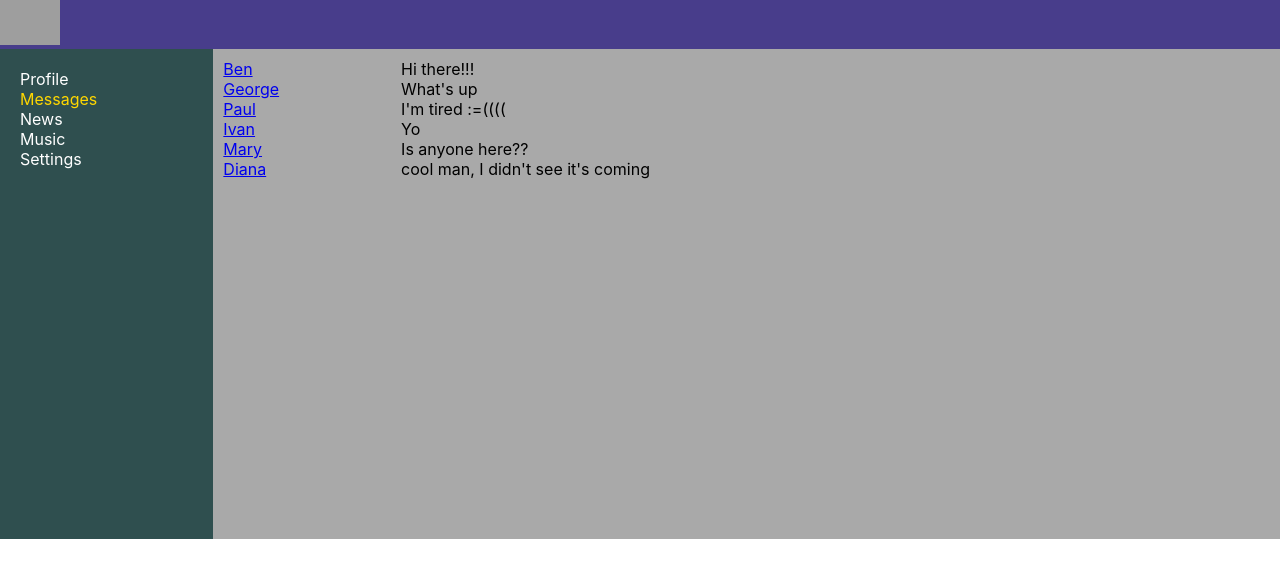
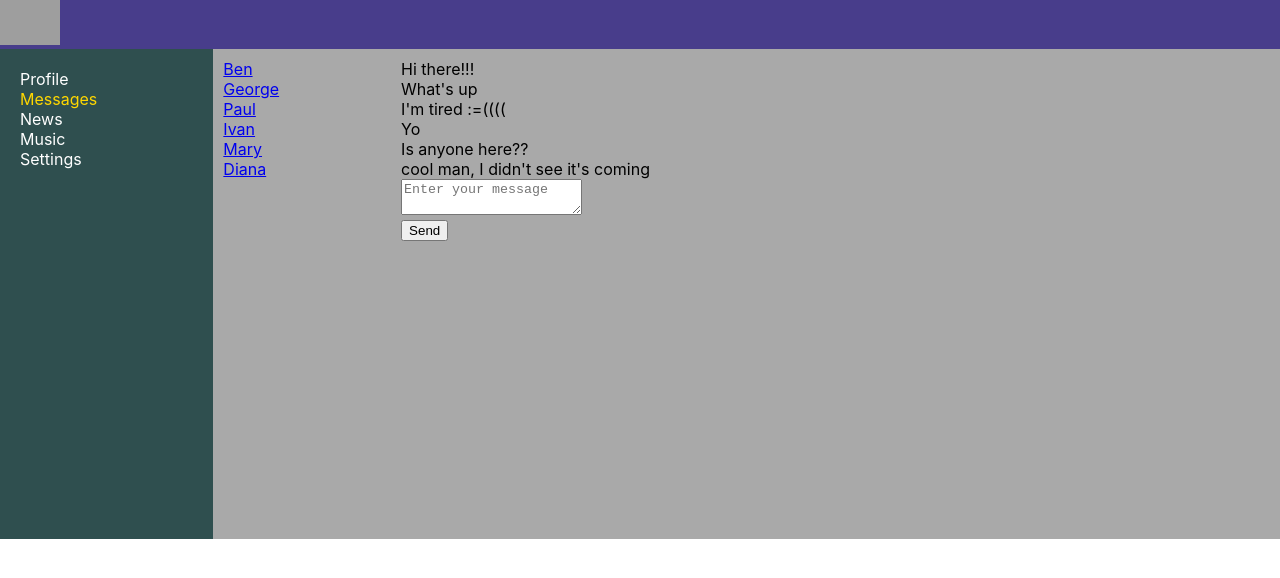
Before and after one commit to viktormishyn/react-social-media-app, a React (Create React App) app: page /dialogues in a window 1280 px wide. Shown: the top 578 px of the page. Built offline with nearby package versions, Linux system fonts and the light colour scheme; grey boxes are pictures that could not be loaded.

Commit message:
40. Create flux for messages in state.js and Dialogues.jsx

```diff
--- a/src/App.js
+++ b/src/App.js
@@ -20,7 +20,8 @@ const App = (props) => {
                 <div className="app-wrapper-content">
                     <Route path="/dialogues"
                            render={() => <Dialogues
-                               state={props.state.dialoguesPage}/>}/>
+                               dialoguesPage={props.state.dialoguesPage}
+                               dispatch={props.dispatch}/>}/>
                     <Route path="/profile"
                            render={() => <Profile
                                profilePage={props.state.profilePage}
--- a/src/components/Dialogues/Dialogues.jsx
+++ b/src/components/Dialogues/Dialogues.jsx
@@ -2,11 +2,23 @@ import s from './Dialogues.module.css'
 import {NavLink} from "react-router-dom"
 import DialogueItem from "./DialogueItem/DialogueItem";
 import Message from "./Message/Message";
+import {sendMessageActionCreator, updateNewMessageBodyActionCreator} from "../../redux/state";
 
 const Dialogues = (props) => {
 
-    let dialoguesElements = props.state.dialogues.map(d => (<DialogueItem name={d.name} id={d.id}/>))
-    let messagesElements = props.state.messages.map(m => (<Message message={m.message}/>))
+    let dialoguesElements = props.dialoguesPage.dialogues.map(d => (<DialogueItem name={d.name} id={d.id}/>))
+    let messagesElements = props.dialoguesPage.messages.map(m => (<Message message={m.message}/>))
+    let newMessageBody = props.dialoguesPage.newMessageBody
+
+    let onSendMessageClick = () => {
+        props.dispatch(sendMessageActionCreator())
+    }
+
+    let onNewMessageChange = (e) => {
+        let body = e.target.value
+        props.dispatch(updateNewMessageBodyActionCreator(body))
+    }
+
 
     return (
         <div className={s.dialogues}>
@@ -14,7 +26,17 @@ const Dialogues = (props) => {
                 {dialoguesElements}
             </div>
             <div className={s.messages}>
-                {messagesElements}
+                <div>{messagesElements}</div>
+                <div>
+                    <div>
+                        <textarea value={newMessageBody}
+                                  onChange={onNewMessageChange}
+                                  placeholder="Enter your message"/>
+                    </div>
+                    <div>
+                        <button onClick={onSendMessageClick}>Send</button>
+                    </div>
+                </div>
             </div>
         </div>
     );
--- a/src/redux/state.js
+++ b/src/redux/state.js
@@ -1,5 +1,7 @@
 const ADD_POST = "ADD-POST"
 const UPDATE_NEW_POST_TEXT = "UPDATE-NEW-POST-TEXT"
+const UPDATE_NEW_MESSAGE_BODY = "UPDATE-NEW-MESSAGE-BODY"
+const SEND_MESSAGE = "SEND-MESSAGE"
 
 let store = {
     _state: {
@@ -28,7 +30,8 @@ let store = {
                 {id: 4, message: 'Yo'},
                 {id: 5, message: 'Is anyone here??'},
                 {id: 6, message: 'cool man, I didn\'t see it\'s coming'},
-            ]
+            ],
+            newMessageBody: ""
         }
     },
     _callSubscriber() {
@@ -55,24 +58,25 @@ let store = {
         } else if (action.type === UPDATE_NEW_POST_TEXT) {
             this._state.profilePage.newPostText = action.newText
             this._callSubscriber(this._state)
+        } else if (action.type === UPDATE_NEW_MESSAGE_BODY) {
+            this._state.dialoguesPage.newMessageBody = action.body
+            this._callSubscriber(this._state)
+        } else if (action.type === SEND_MESSAGE) {
+            let body = this._state.dialoguesPage.newMessageBody
+            this._state.dialoguesPage.messages.push({id: 6, message: body})
+            this._state.dialoguesPage.newMessageBody = ''
+            this._callSubscriber(this._state)
         }
     }
 }
 
 
-export const addPostActionCreator = () => {
-    return {
-        type: ADD_POST
-    }
-}
-
-export const updateNewPostTextActionCreator = (text) => {
-    return {
-        type: UPDATE_NEW_POST_TEXT,
-        newText: text
-    }
-}
-
+export const addPostActionCreator = () => ({type: ADD_POST})
+export const updateNewPostTextActionCreator = (text) =>
+    ({type: UPDATE_NEW_POST_TEXT, newText: text})
+export const sendMessageActionCreator = () => ({type: SEND_MESSAGE})
+export const updateNewMessageBodyActionCreator = (body) =>
+    ({type: UPDATE_NEW_MESSAGE_BODY, body: body})
 
 window.store = store;
 
```
